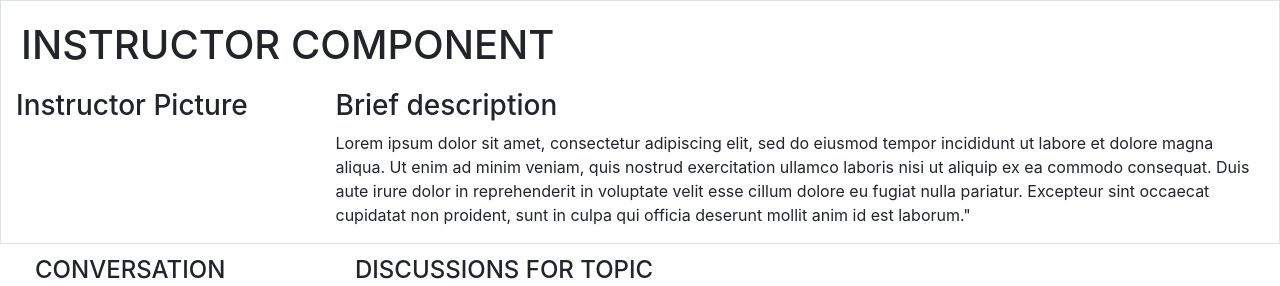
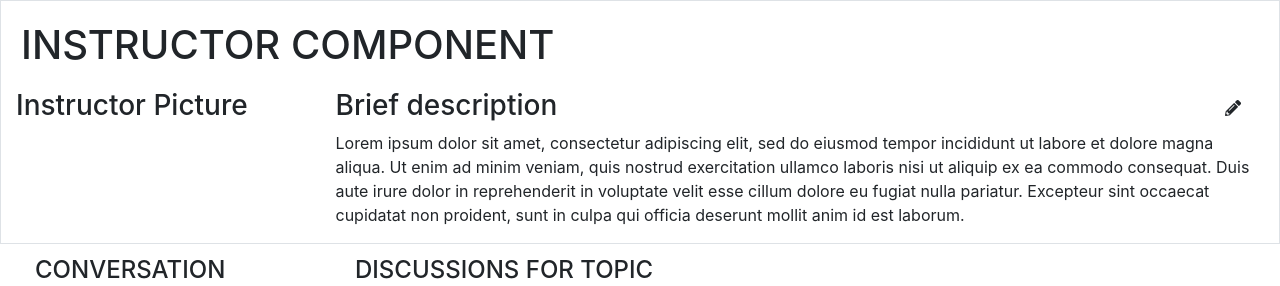
Before and after one commit to irborrero/hci-iramirez-client-react, a React (Create React App) app: page /course-manager/course/1 in a window 1280 px wide. Shown: the top 286 px of the page. Built offline with nearby package versions, Linux system fonts and the light colour scheme.

Commit message:
Instructor Reducer

```diff
--- /dev/null
+++ b/src/components/CoursePage/CoursePage.style.client.css
@@ -0,0 +1,3 @@
+textarea {
+    margin-bottom: 20px;
+}
--- a/src/components/CoursePage/CoursePageComponent.js
+++ b/src/components/CoursePage/CoursePageComponent.js
@@ -5,14 +5,16 @@ import TopicsComponent from "./TopicsComponent";
 
 import topicsReducer from "../../reducers/topicReducer";
 import discussionReducer from "../../reducers/discussionReducer";
+import instructorReducer from "../../reducers/instructorReducer";
 
-import {Link} from "react-router-dom";
 import {combineReducers, createStore} from "redux";
 import {Provider} from "react-redux";
 
+
 const rootReducer = combineReducers({
     topics: topicsReducer,
-    discussions: discussionReducer
+    discussions: discussionReducer,
+    instructor: instructorReducer
 })
 
 const store = createStore(rootReducer);
--- a/src/components/CoursePage/InstructorComponent.js
+++ b/src/components/CoursePage/InstructorComponent.js
@@ -1,4 +1,6 @@
 import React from "react";
+import {connect} from "react-redux";
+import "./CoursePage.style.client.css"
 
 class InstructorComponent extends React.Component{
 
@@ -11,16 +13,55 @@ class InstructorComponent extends React.Component{
                 <div className="row">
                     <div className="col-3 ">
                         <h3>Instructor Picture</h3>
-
                     </div>
                     <div className="col-9">
-                        <h3>Brief description</h3>
-                        <p>Lorem ipsum dolor sit amet, consectetur adipiscing elit, sed do eiusmod tempor
-                            incididunt ut labore et dolore magna aliqua. Ut enim ad minim veniam, quis nostrud
-                            exercitation ullamco laboris nisi ut aliquip ex ea commodo consequat. Duis aute
-                            irure dolor in reprehenderit in voluptate velit esse cillum dolore eu fugiat nulla
-                            pariatur. Excepteur sint occaecat cupidatat non proident, sunt in culpa qui officia
-                            deserunt mollit anim id est laborum."</p>
+                        <div className="row">
+                            <div className="col-10">
+                                <h3>Brief description</h3>
+                            </div>
+                            <div className="col-2">
+                                {
+                                    this.props.editingBriefDescription === false &&
+                                    <button className="btn hidden wbdv-row wbdv-button wbdv-edit"
+                                        onClick={this.props.editBriefDescription}>
+                                        <i className="fas fa-pencil-alt wbdv-row wbdv-button wbdv-edit"></i>
+                                    </button>
+                                }
+                                {
+                                    this.props.editingBriefDescription &&
+                                    <button className="btn wbdv-row wbdv-button wbdv-save"
+                                        onClick={this.props.saveBriefDescription}>
+                                        <i className="fas fa-check wbdv-button wbdv-save"></i>
+                                    </button>
+
+                                }
+                            </div>
+                        </div>
+                        {
+                            this.props.editingBriefDescription===false &&
+                            <p> Lorem ipsum dolor sit amet, consectetur adipiscing elit, sed do eiusmod tempor
+                                incididunt ut labore et dolore magna aliqua. Ut enim ad minim veniam, quis nostrud
+                                exercitation ullamco laboris nisi ut aliquip ex ea commodo consequat. Duis aute
+                                irure dolor in reprehenderit in voluptate velit esse cillum dolore eu fugiat nulla
+                                pariatur. Excepteur sint occaecat cupidatat non proident, sunt in culpa qui officia
+                                deserunt mollit anim id est laborum.</p>
+                        }
+                        {
+                            this.props.editingBriefDescription &&
+                            <textarea className="form-control"
+                                      /*onChange={(e) => {
+                                          const newText = String(e.target.value);
+                                          this.setState(prevState => ({
+                                              widget: {
+                                                  ...prevState.widget,
+                                                  text: newText
+                                              }
+                                          }))
+                                      }
+                                      }
+                                      value={this.state.widget.text}*/>
+                            </textarea>
+                        }
                     </div>
                 </div>
             </div>
@@ -30,4 +71,29 @@ class InstructorComponent extends React.Component{
 
 }
 
-export default InstructorComponent
+const stateToPropertyMapper = (state) => {
+    return {
+        editingBriefDescription: state.instructor.editingBriefDescription
+    }
+}
+
+const dispatchToPropertyMapper = (dispatch) => {
+    return {
+
+        editBriefDescription: () =>
+            dispatch({
+                type: 'EDIT_BRIEF_DESCRIPTION'
+            }),
+
+        saveBriefDescription: () =>
+            dispatch ({
+                type: 'SAVE_BRIEF_DESCRIPTION'
+            })
+
+    }
+}
+
+export default connect(
+    stateToPropertyMapper,
+    dispatchToPropertyMapper)
+(InstructorComponent)
--- /dev/null
+++ b/src/reducers/instructorReducer.js
@@ -0,0 +1,21 @@
+const initialState = {
+    editingBriefDescription: false
+}
+
+const instructorReducer = (state = initialState, action) => {
+    switch (action.type) {
+        case "EDIT_BRIEF_DESCRIPTION":
+            return {
+                editingBriefDescription: true
+            }
+        case "SAVE_BRIEF_DESCRIPTION":
+            return {
+                editingBriefDescription: false
+            }
+
+        default:
+            return state
+        }
+}
+
+export default instructorReducer
```
